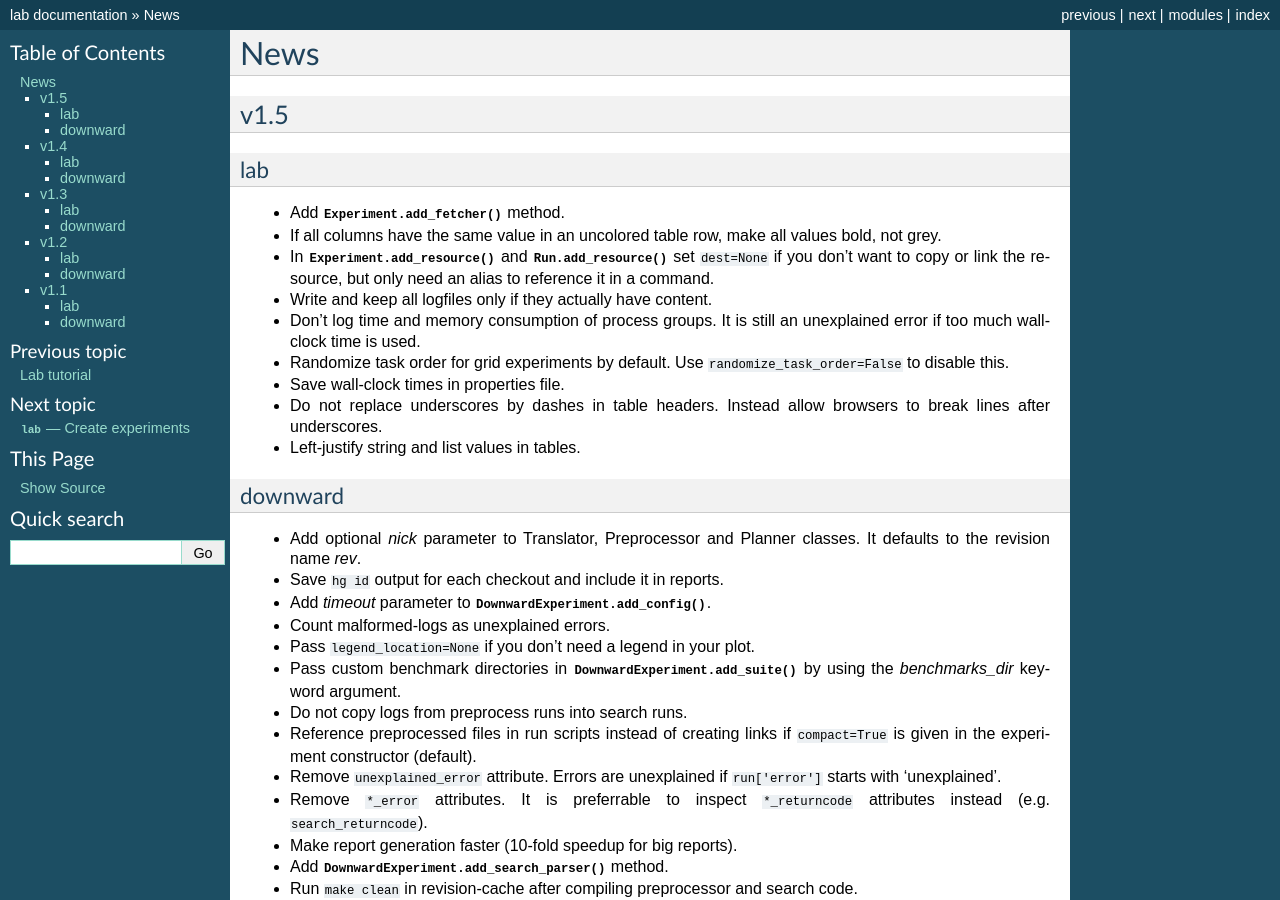
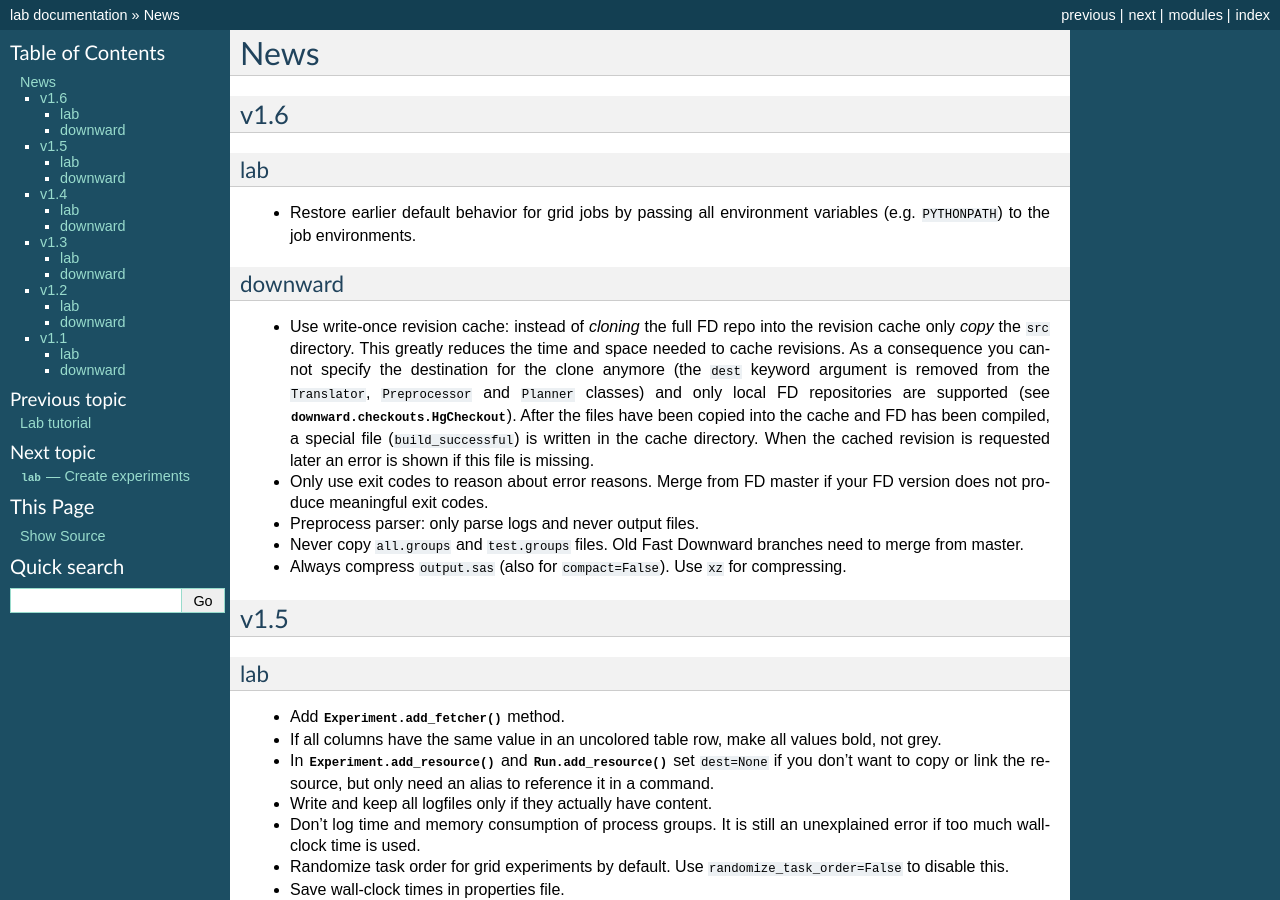
Before and after one commit to aibasel/lab, a Sphinx documentation site: the page built from docs/news.rst, in a window 1280 px wide and 900 px high. Built offline with Sphinx 7.4.7, drawn with Linux system fonts in a browser that asks for light colours.

Commit message:
update news

```diff
--- a/docs/news.rst
+++ b/docs/news.rst
@@ -1,5 +1,36 @@
 News
 ====
+
+v1.6
+----
+
+lab
+^^^
+
+* Restore earlier default behavior for grid jobs by passing all environment variables (e.g. ``PYTHONPATH``) to the job environments.
+
+
+
+downward
+^^^^^^^^
+
+* Use write-once revision cache: instead of *cloning* the full FD repo
+  into the revision cache only *copy* the ``src`` directory. This
+  greatly reduces the time and space needed to cache revisions. As a
+  consequence you cannot specify the destination for the clone
+  anymore (the ``dest`` keyword argument is removed from the
+  ``Translator``, ``Preprocessor`` and ``Planner`` classes) and only
+  local FD repositories are supported (see
+  :class:`downward.checkouts.HgCheckout`). After the files have been
+  copied into the cache and FD has been compiled, a special file
+  (``build_successful``) is written in the cache directory. When
+  the cached revision is requested later an error is shown if this
+  file is missing.
+* Only use exit codes to reason about error reasons. Merge from FD master if your FD version does not produce meaningful exit codes.
+* Preprocess parser: only parse logs and never output files.
+* Never copy ``all.groups`` and ``test.groups`` files. Old Fast Downward branches need to merge from master.
+* Always compress ``output.sas`` (also for ``compact=False``). Use ``xz`` for compressing.
+
 
 v1.5
 ----
@@ -17,7 +48,6 @@ lab
 * Save wall-clock times in properties file.
 * Do not replace underscores by dashes in table headers. Instead allow browsers to break lines after underscores.
 * Left-justify string and list values in tables.
-
 
 downward
 ^^^^^^^^
```
